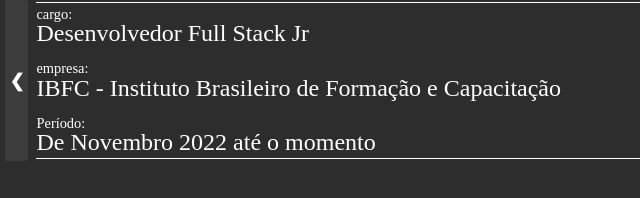
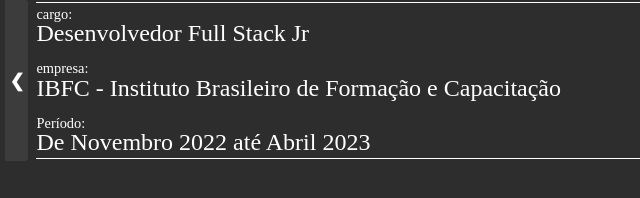
Before and after one commit to izumi-san/apresentacao, a plain HTML site: page index.html in a window 1280 px wide. Shown: the part 1941-2139 px from the top of the page, 219-859 px from the left. Drawn offline with Linux system fonts and the light colour scheme.

Commit message:
alterado data final ibfc

```diff
--- a/index.html
+++ b/index.html
@@ -167,7 +167,7 @@
                   <div>
                     <p class="experience-header-label">Período:</p>
                     <p class="experience-header-info">
-                      De Novembro 2022 até o momento
+                      De Novembro 2022 até Abril 2023
                     </p>
                   </div>
                 </div>
```
